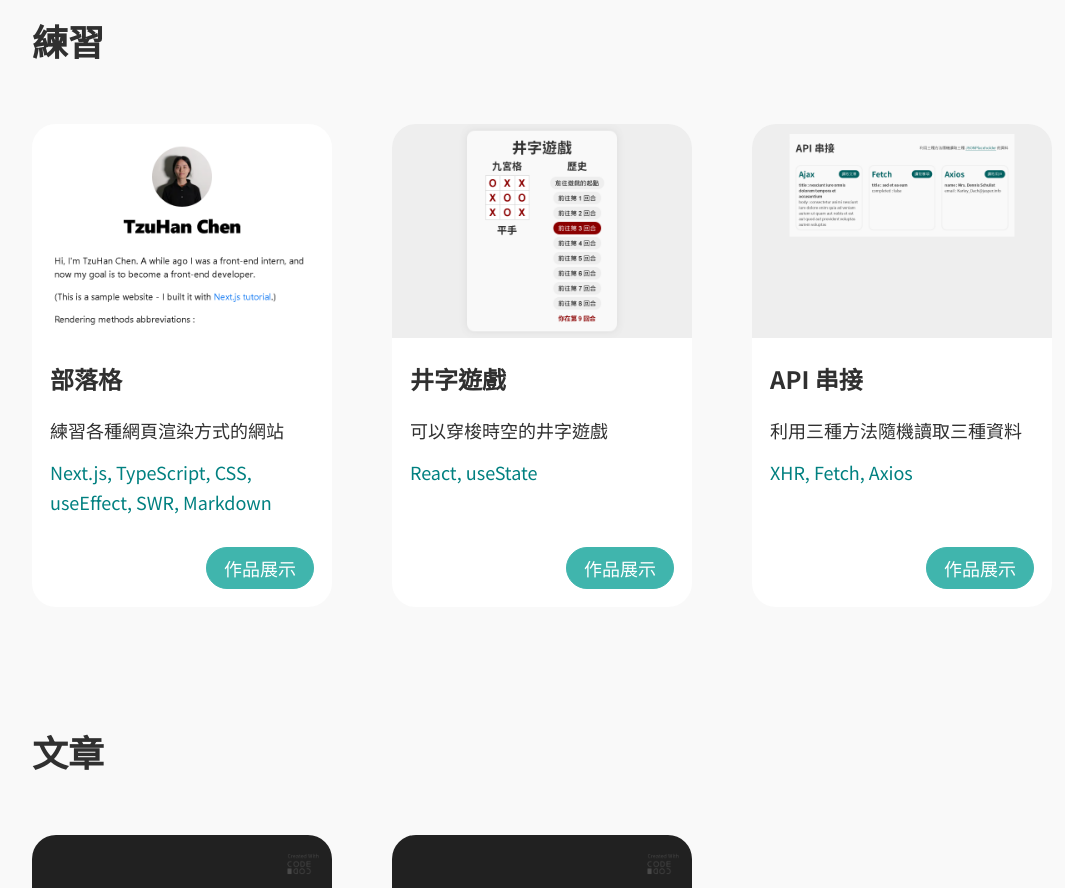
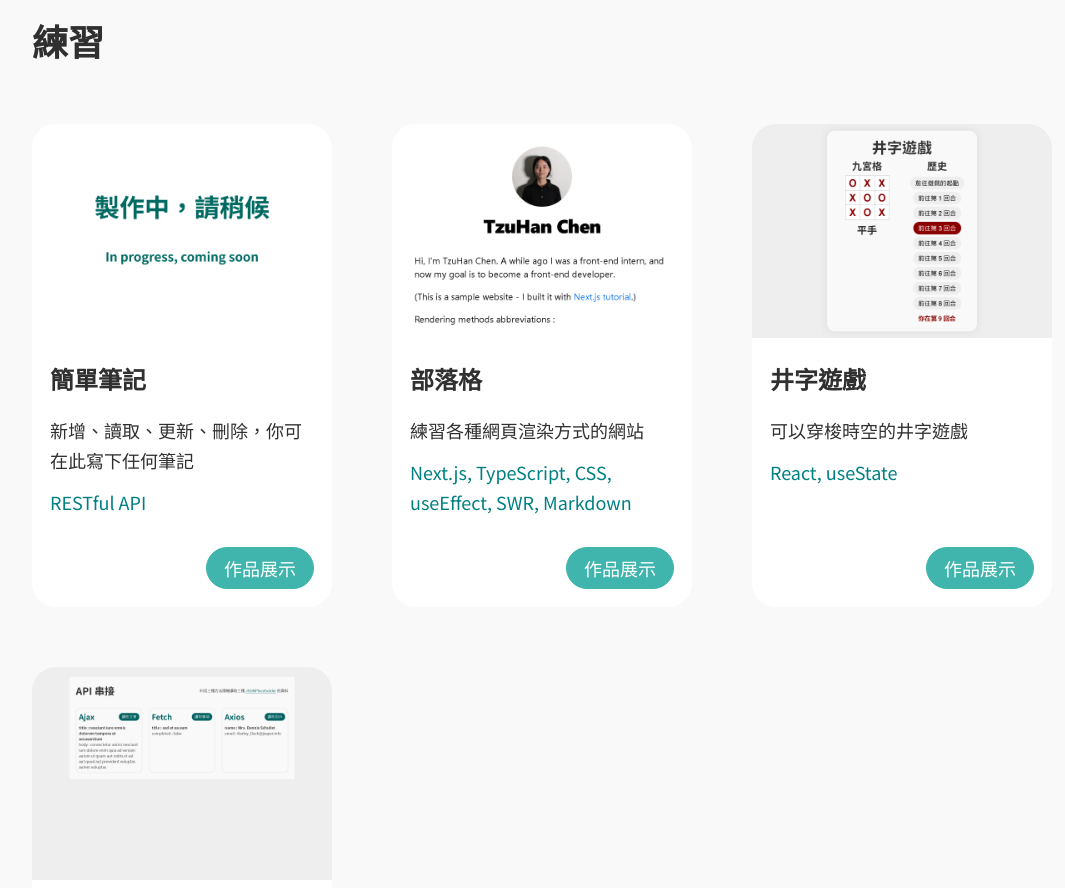
Before and after one commit to TzuHanChen/personal-website-old, a Next.js app: page / in a window 1280 px wide. Shown: the part 1740-2628 px from the top of the page, without its empty margins (98-1163 px from the left). Built offline with nearby package versions, Linux system fonts and the light colour scheme.

Commit message:
Index page added mini note card

```diff
--- a/src/pages/index.tsx
+++ b/src/pages/index.tsx
@@ -75,6 +75,12 @@ function Practice() {
 		<GridSection id="practice">
 			<Text type="h2">練習</Text>
 			<Grid marginTop>
+				<Card image="/images/in-progress.png"
+					alt="簡單筆記" title="簡單筆記"
+					info="新增、讀取、更新、刪除，你可在此寫下任何筆記"
+					tag="RESTful API"
+					button="作品展示"
+					href="/mini-note" />
 				<Card image="/images/nextjs-blog.png"
 					alt="部落格" title="部落格"
 					info="練習各種網頁渲染方式的網站"
```
Also changed, not shown: public/images/in-progress.png (added).
